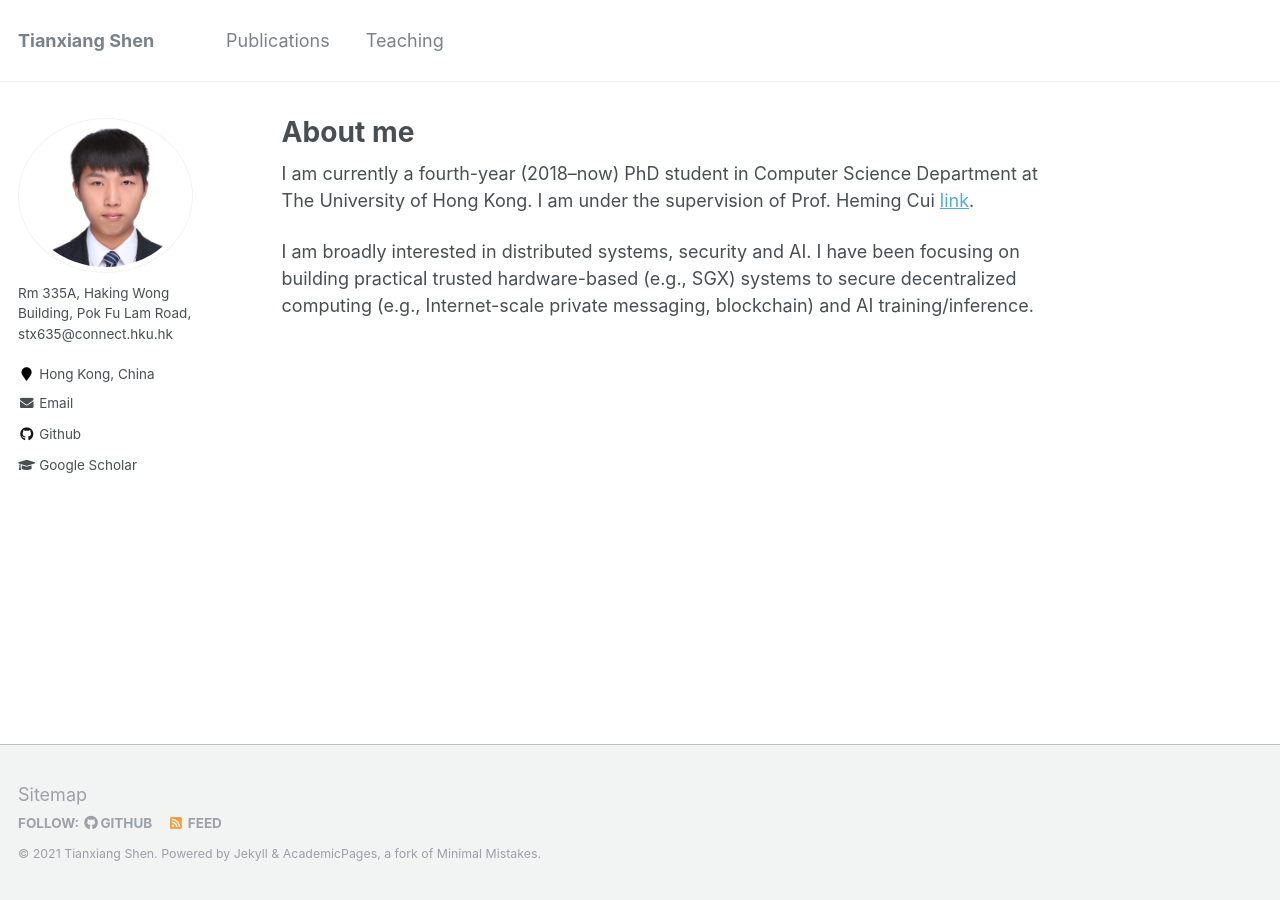
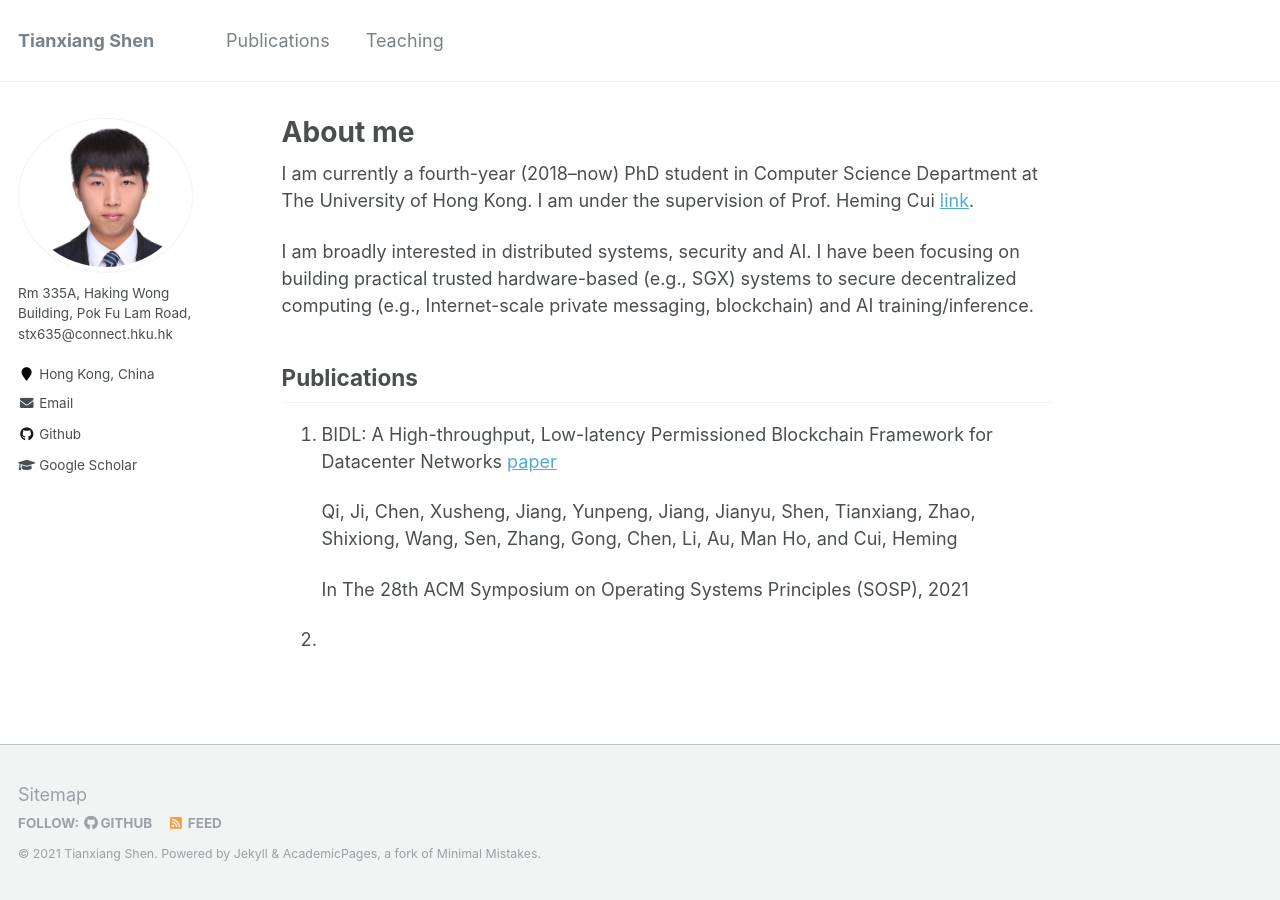
Before and after one commit to tianxiang999/tianxiang999.github.io, a Jekyll site: the page built from _pages/about.md, in a window 1280 px wide. Built offline with Jekyll 4.4.1, drawn with Linux system fonts in a browser that asks for light colours.

Commit message:
Update about.md

```diff
--- a/_pages/about.md
+++ b/_pages/about.md
@@ -14,3 +14,15 @@ Heming Cui [link](https://i.cs.hku.hk/~heming/).
 I am broadly interested in distributed systems, security and AI. I have been focusing on building practical trusted hardware-based
 (e.g., SGX) systems to secure decentralized computing (e.g., Internet-scale
 private messaging, blockchain) and AI training/inference.
+
+Publications
+-----
+5. BIDL: A High-throughput, Low-latency Permissioned Blockchain Framework for
+   Datacenter Networks [paper]()
+
+   Qi, Ji, Chen, Xusheng, Jiang, Yunpeng, Jiang, Jianyu, Shen, Tianxiang, Zhao,
+   Shixiong, Wang, Sen, Zhang, Gong, Chen, Li, Au, Man Ho, and Cui, Heming
+
+   In The 28th ACM Symposium on Operating Systems Principles (SOSP), 2021
+
+4.
```
